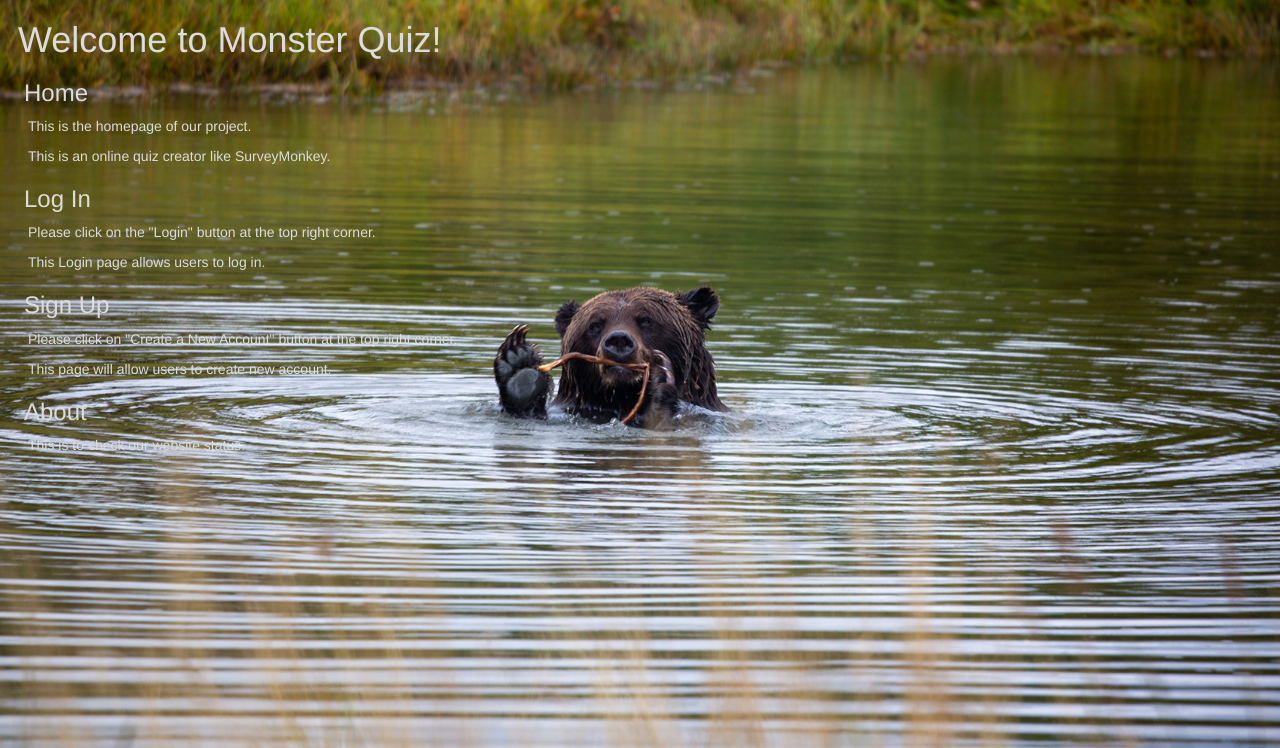
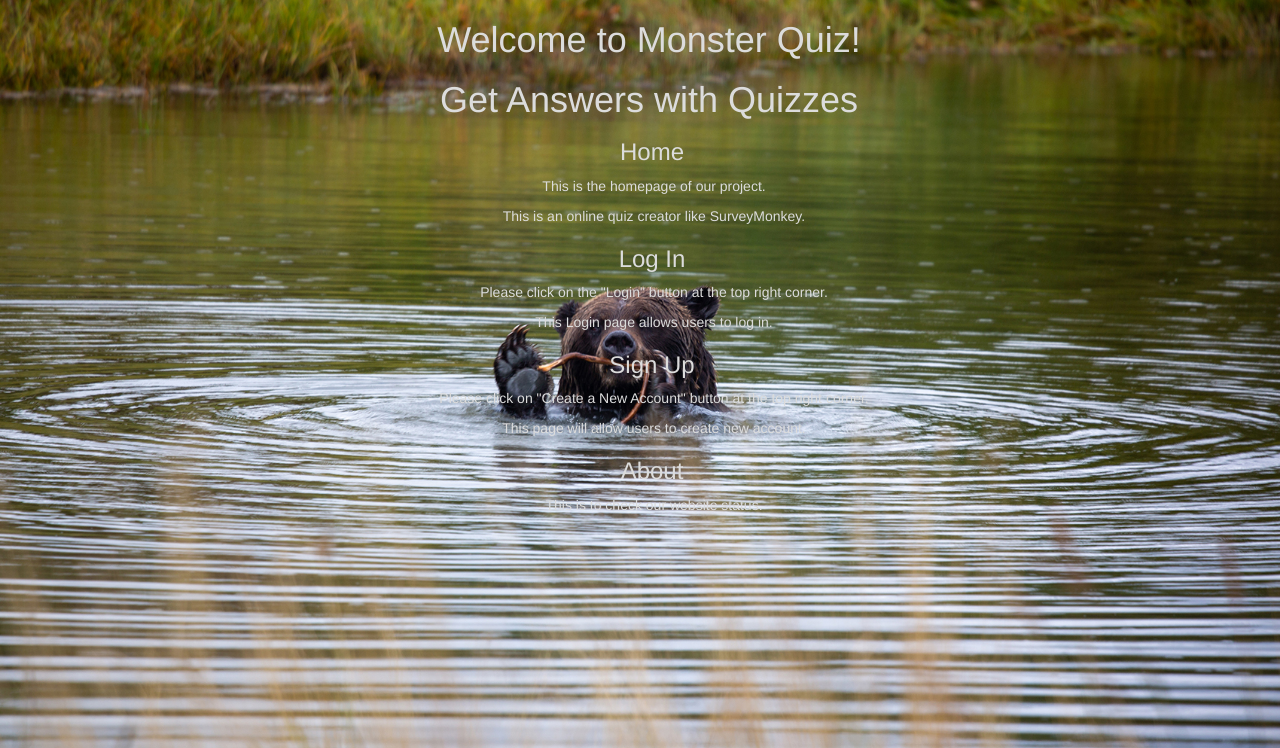
Before and after one commit to williamgl/CapstoneInFlask, a Flask app: page /index in a window 1280 px wide. Shown: the part 52-800 px from the top of the page. Run offline with Flask 2, Linux system fonts and the light colour scheme; some libraries are stand-ins or nearby versions.

Commit message:
Changed the text to center-align for index.j2

```diff
--- a/templates/index.j2
+++ b/templates/index.j2
@@ -35,19 +35,19 @@
             }
             </style>
         </head>
-        <p></p>
-        <h1 style="color:  #DCDCDC;">&ensp;Welcome to Monster Quiz!</h1>
-        <h3 style="color:  #DCDCDC;">&emsp;Home</h3>
-        <p style="color:  #DCDCDC;">&emsp;&emsp;This is the homepage of our project.</p>
-        <p style="color:  #DCDCDC;">&emsp;&emsp;This is an online quiz creator like SurveyMonkey.</p>
-        <h3 style="color:  #DCDCDC;">&emsp;Log In</h3>
-        <p style="color:  #DCDCDC;">&emsp;&emsp;Please click on the "Login" button at the top right corner.</p>
-        <p style="color:  #DCDCDC;">&emsp;&emsp;This Login page allows users to log in.</p>
-        <h3 style="color:  #DCDCDC;">&emsp;Sign Up</h3>
-        <p style="color:  #DCDCDC;">&emsp;&emsp;Please click on "Create a New Account" button at the top right corner.</p>
-        <p style="color:  #DCDCDC;">&emsp;&emsp;This page will allow users to create new account.</p>
-        <h3 style="color:  #DCDCDC;">&emsp;About</h3>
-        <p style="color:  #DCDCDC;">&emsp;&emsp;This is to check our website status.</p>
+        <h1 style="color:  #DCDCDC; text-align: center;">&ensp;Welcome to Monster Quiz!</h1>
+        <h1 style="color:  #DCDCDC; text-align: center;">&ensp;Get Answers with Quizzes</h1>
+        <h3 style="color:  #DCDCDC; text-align: center;">&emsp;Home</h3>
+        <p style="color:  #DCDCDC; text-align: center;">&emsp;&emsp;This is the homepage of our project.</p>
+        <p style="color:  #DCDCDC; text-align: center;">&emsp;&emsp;This is an online quiz creator like SurveyMonkey.</p>
+        <h3 style="color:  #DCDCDC; text-align: center;">&emsp;Log In</h3>
+        <p style="color:  #DCDCDC; text-align: center;">&emsp;&emsp;Please click on the "Login" button at the top right corner.</p>
+        <p style="color:  #DCDCDC; text-align: center;">&emsp;&emsp;This Login page allows users to log in.</p>
+        <h3 style="color:  #DCDCDC; text-align: center;">&emsp;Sign Up</h3>
+        <p style="color:  #DCDCDC; text-align: center;">&emsp;&emsp;Please click on "Create a New Account" button at the top right corner.</p>
+        <p style="color:  #DCDCDC; text-align: center;">&emsp;&emsp;This page will allow users to create new account.</p>
+        <h3 style="color:  #DCDCDC; text-align: center;">&emsp;About</h3>
+        <p style="color:  #DCDCDC; text-align: center;">&emsp;&emsp;This is to check our website status.</p>
         <p></p>
     {% endif %}
 {% endblock %}
```
